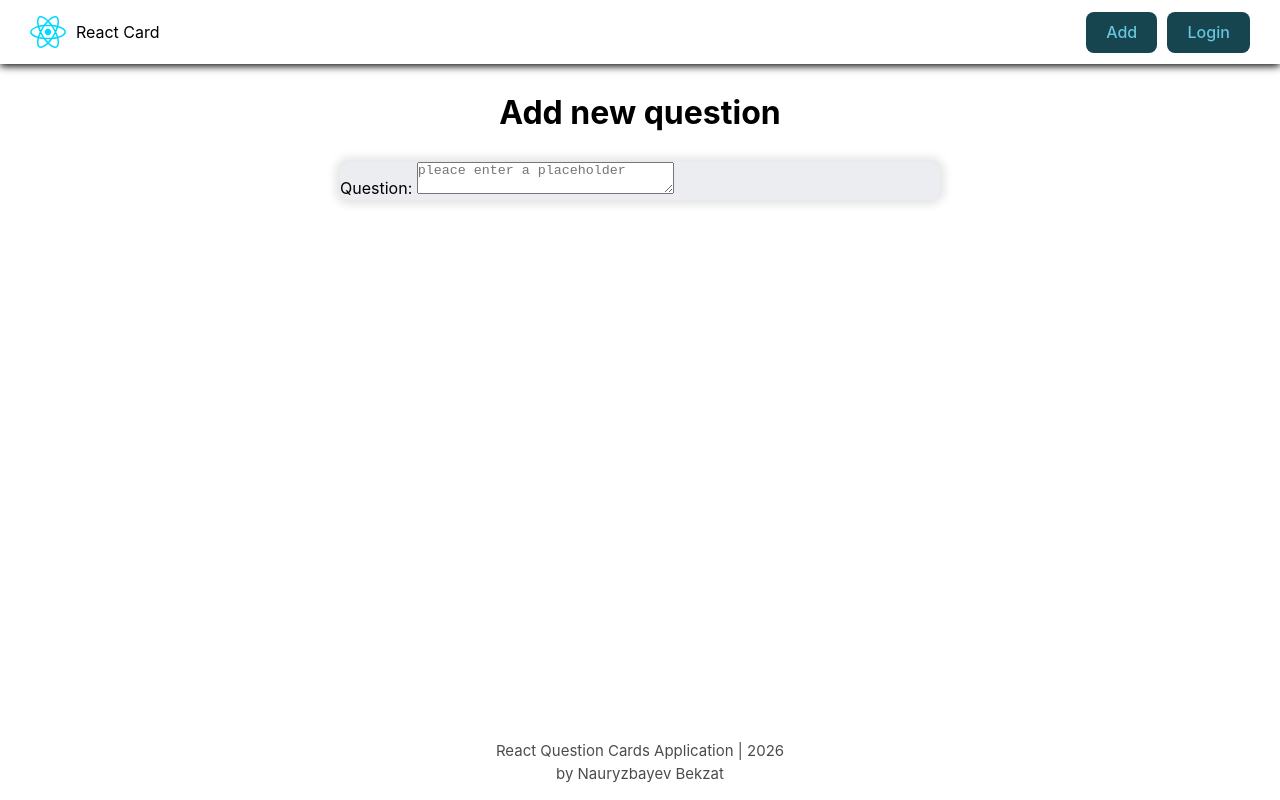
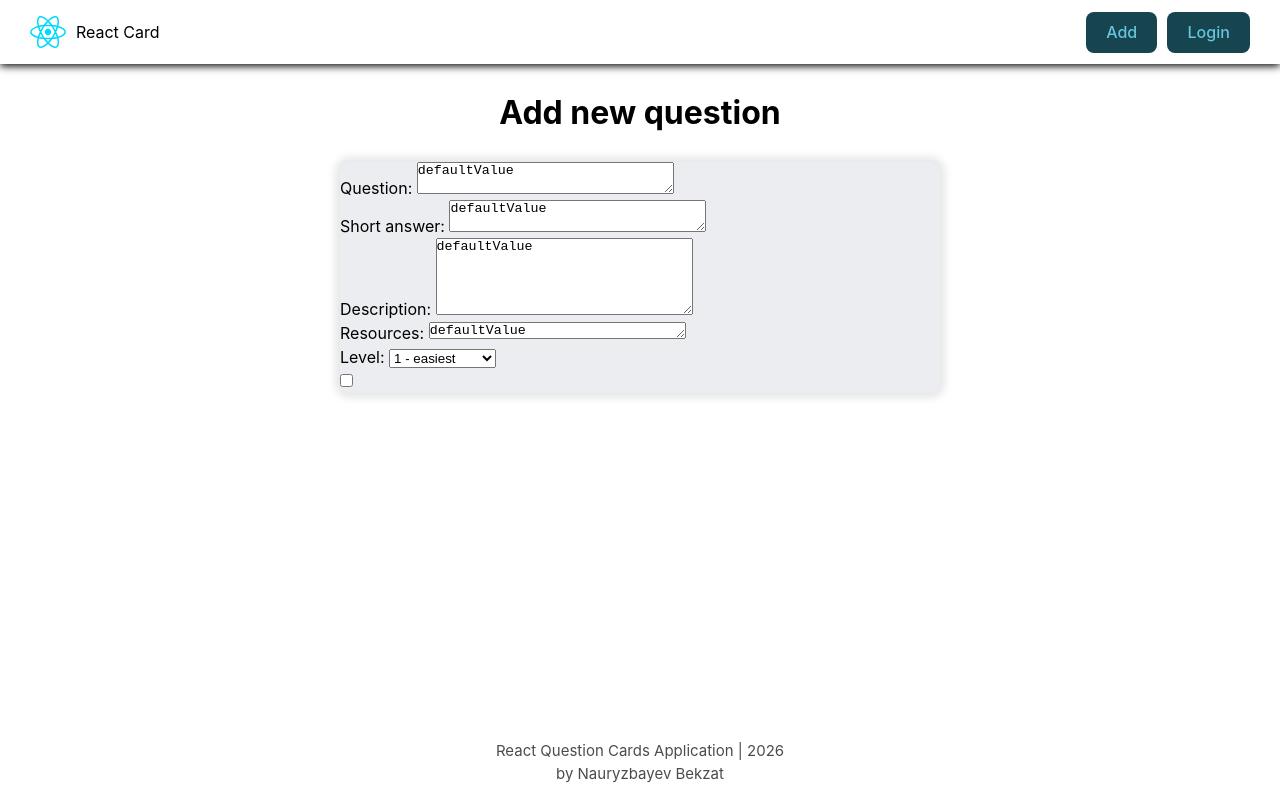
Before and after one commit to nauryzbayev12/react-app-course, a React (Vite) app: page /addquestion in a window 1280 px wide. Built offline with nearby package versions, Linux system fonts and the light colour scheme.

Commit message:
Update AddQuestionPage.jsx

```diff
--- a/src/Pages/AddQuestionPage/AddQuestionPage.jsx
+++ b/src/Pages/AddQuestionPage/AddQuestionPage.jsx
@@ -8,13 +8,67 @@ export const AddQuestionPage = () =>
 		<h1 className= {cls.fromTitle}>Add new question</h1>
 		<div className={cls.fromContainer}>
 			<form action="" className={cls.form}>
-				<label htmlFor="questionField">Question: </label>
-				<textarea
-					name="" id="questionField"
-				 	cols="30"
-					 rows="2"
-					required
-					placeholder="pleace enter a placeholder"></textarea>
+				<div className={cls.formControl}>
+					<label htmlFor="questionField">Question: </label>
+					<textarea
+						defaultValue={"defaultValue"}
+						name="question"
+						id="questionField"
+						cols="30"
+						rows="2"
+						required
+						placeholder="pleace enter a placeholder">
+					</textarea>
+				</div>
+				<div className={cls.formControl}>
+					<label htmlFor="answerField">Short answer: </label>
+					<textarea
+						defaultValue={"defaultValue"}
+						name="answer"
+						id="AnswerField"
+						cols="30"
+						rows="2"
+						required
+						placeholder="pleace enter a short answer">
+					</textarea>
+				</div>
+				<div className={cls.formControl}>
+					<label htmlFor="descriptionField">Description: </label>
+					<textarea
+						defaultValue={"defaultValue"}
+						name="description"
+						id="descriptionField"
+						cols="30"
+						rows="5"
+						required
+						placeholder="pleace enter a description">
+					</textarea>
+				</div>
+				<div className={cls.formControl}>
+					<label htmlFor="resourcesField">Resources: </label>
+					<textarea
+						defaultValue={"defaultValue"}
+						name="resources"
+						id="resourcesField"
+						cols="30"
+						rows="1"
+						required
+						placeholder="pleace enter resources separated by comas">
+					</textarea>
+				</div>
+				<div className={cls.formControl}>
+					<label htmlFor="levelField" >Level: </label>
+					<select name="level" id="levelField" 	defaultValue={"defaultValue"}>
+						<option disabled>Question level</option>
+						<hr/>
+						<option value="10">1 - easiest</option>
+						<option value="20">2 - madium</option>
+						<option value="30">3 - hardest</option>
+					</select>
+				</div>
+				<label htmlFor="clearFormField" className = {cls.clearFormField}>
+					<input className={cls.checkbox} type="checkbox" name="clearForm" id ="clearFormField" 	defaultValue={true} />
+				</label>
 			</form>
 		</div>
 	</>;
```
